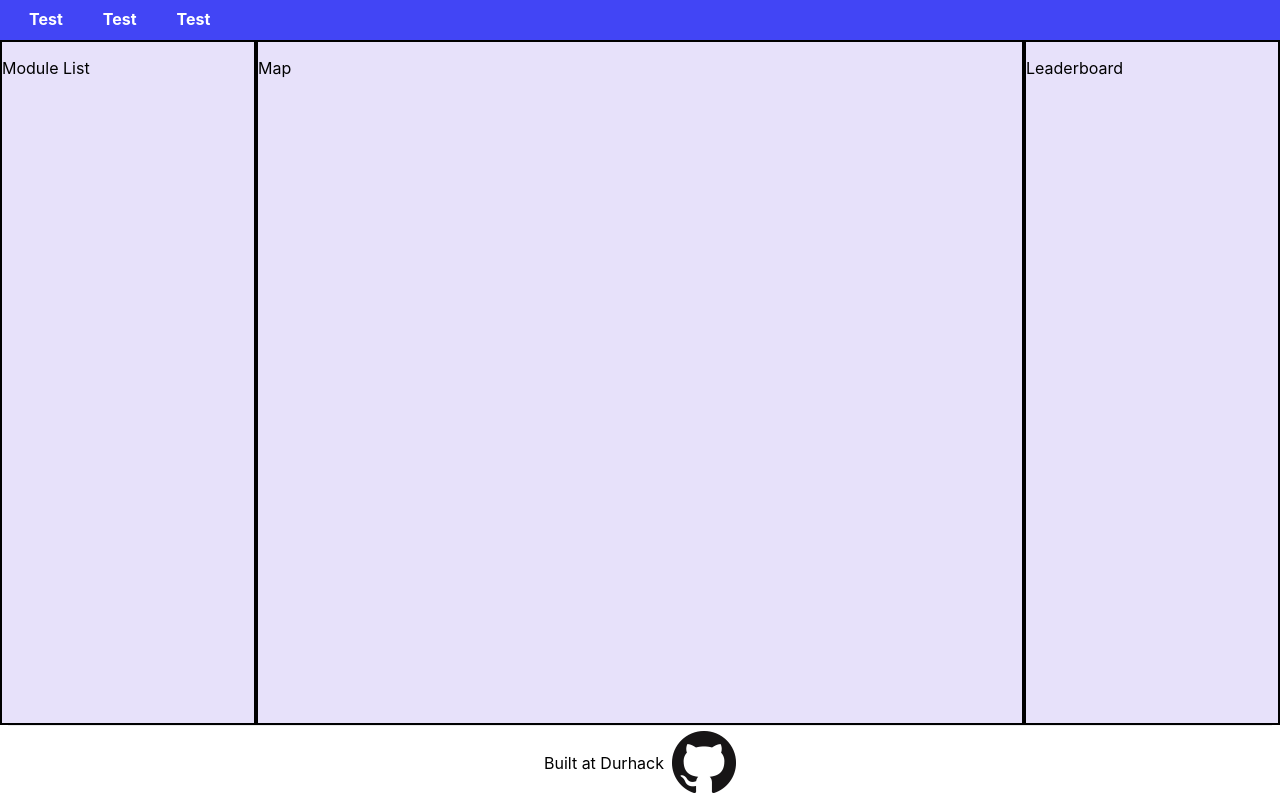
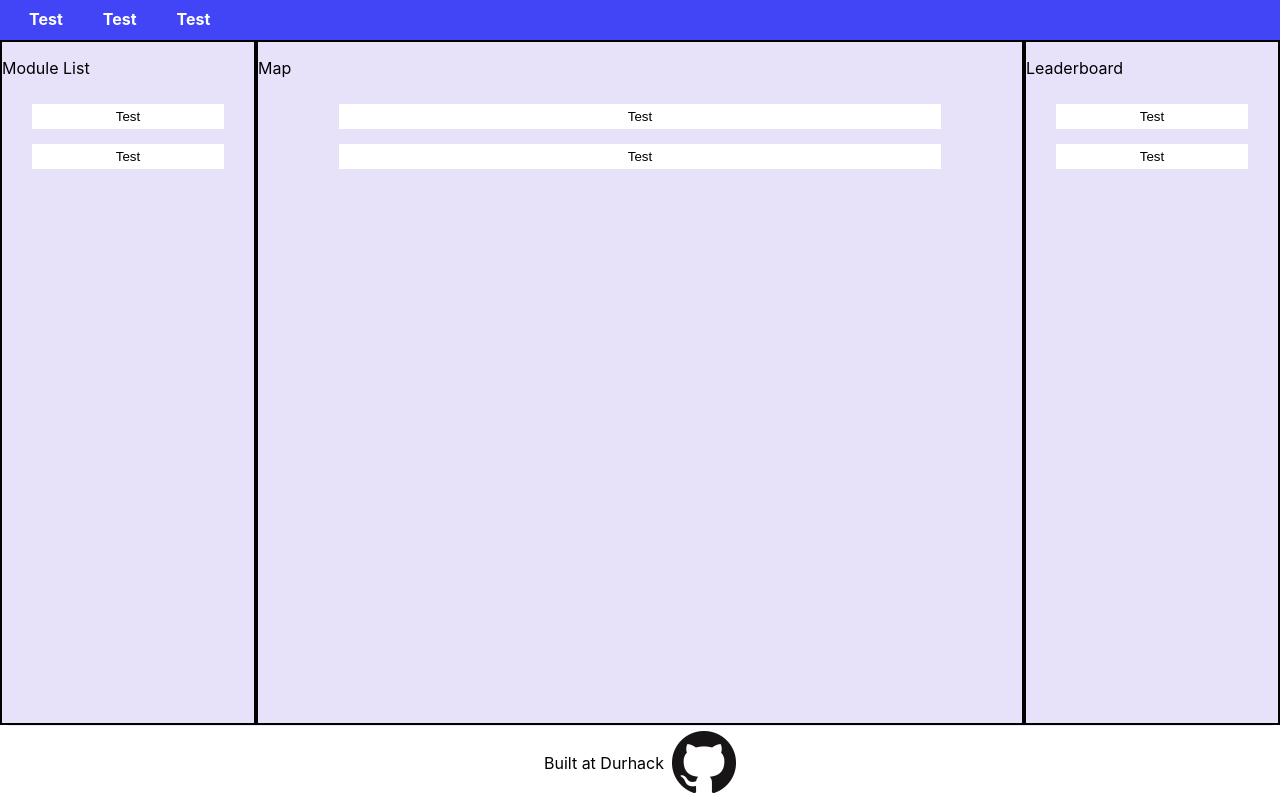
Before and after one commit to SimpsonThomas/durhack-tracker, a Next.js app: page / in a window 1280 px wide. Built offline with nearby package versions, Linux system fonts and the light colour scheme.

Commit message:
Basic Module button overview

```diff
--- a/core/moduleList.js
+++ b/core/moduleList.js
@@ -1,7 +1,22 @@
+import styles from "../styles/course.module.css"
+
 function ModuleList() {
     return (
-            <div></div>
+            <div className={styles.moduleDiv}>
+                {moduleButton()}
+                {moduleButton()}
+            </div>
         )
 }
 
+function moduleButton() {
+    return (
+        <li className={styles.moduleButtonList}>
+            <button className={styles.moduleButton}>
+                Test
+            </button>
+        </li>
+    )
+}
+
 export default ModuleList
--- /dev/null
+++ b/styles/course.module.css
@@ -0,0 +1,39 @@
+
+
+.moduleButtonList {
+    list-style: none;
+    display: block;
+    width: 80%;
+    margin-left: 10%;
+    margin-top: 5px;
+    padding: 5px;
+    align-items: center;
+  }
+
+.moduleDiv {
+    align-content: center;
+    display: block;
+    margin-left: auto;
+    margin-right: auto;
+}
+
+.moduleButton {
+    list-style: none;
+    display: block;
+    width:100%;
+    padding: 5px;
+    background-color: white;
+    border: 0px;
+    transition: 0.75s;
+  }
+
+.moduleButton:hover {
+    list-style: none;
+    display: block;
+    width:100%;
+    padding: 5px;
+    background-color: #4245f5;
+    color: white;
+    border: 0px;
+    transition: 0.75s;
+}
--- a/styles/globals.css
+++ b/styles/globals.css
@@ -14,3 +14,11 @@ a {
 * {
   box-sizing: border-box;
 }
+
+.ul {
+  list-style: none;
+}
+
+.li {
+  list-style: none;
+}
```
